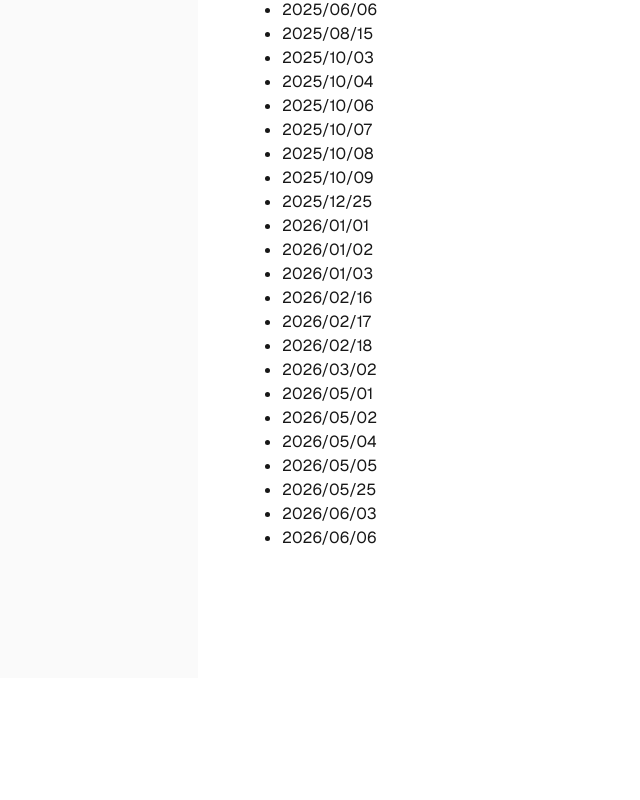
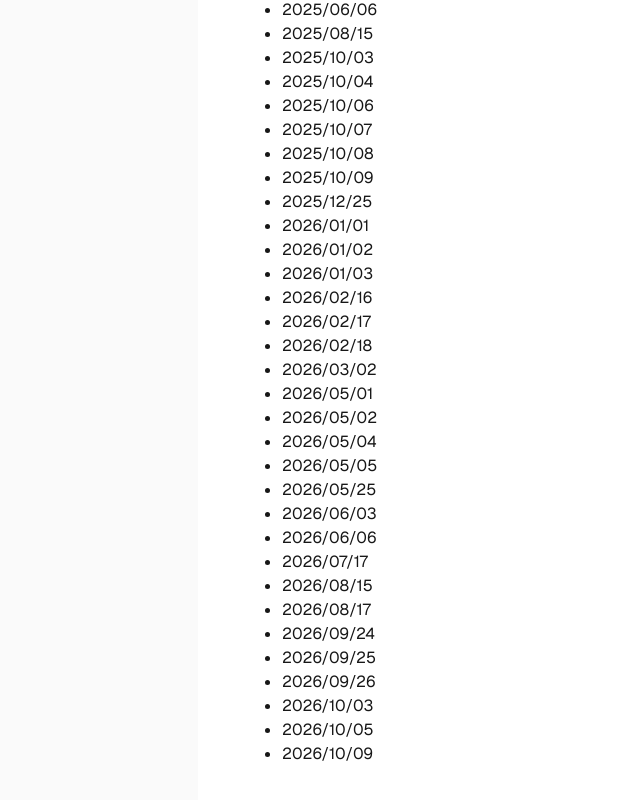
Before and after one commit to summerydev/termcalculator.v2, a Next.js app: page / in a window 1280 px wide. Shown: the part 1076-1876 px from the top of the page, without its empty margins (58-698 px from the left). Before the commit the page ends 1754 px from the top, so only its background shows below. Built offline with nearby package versions, Linux system fonts and the light colour scheme.

Commit message:
add holidays

```diff
--- a/app/page.tsx
+++ b/app/page.tsx
@@ -62,6 +62,15 @@ export default function Home() {
       "2026/05/25",
       "2026/06/03",
       "2026/06/06",
+      "2026/07/17",
+      "2026/08/15",
+      "2026/08/17",
+      "2026/09/24",
+      "2026/09/25",
+      "2026/09/26",
+      "2026/10/03",
+      "2026/10/05",
+      "2026/10/09",
     ],
     [],
   );
```
